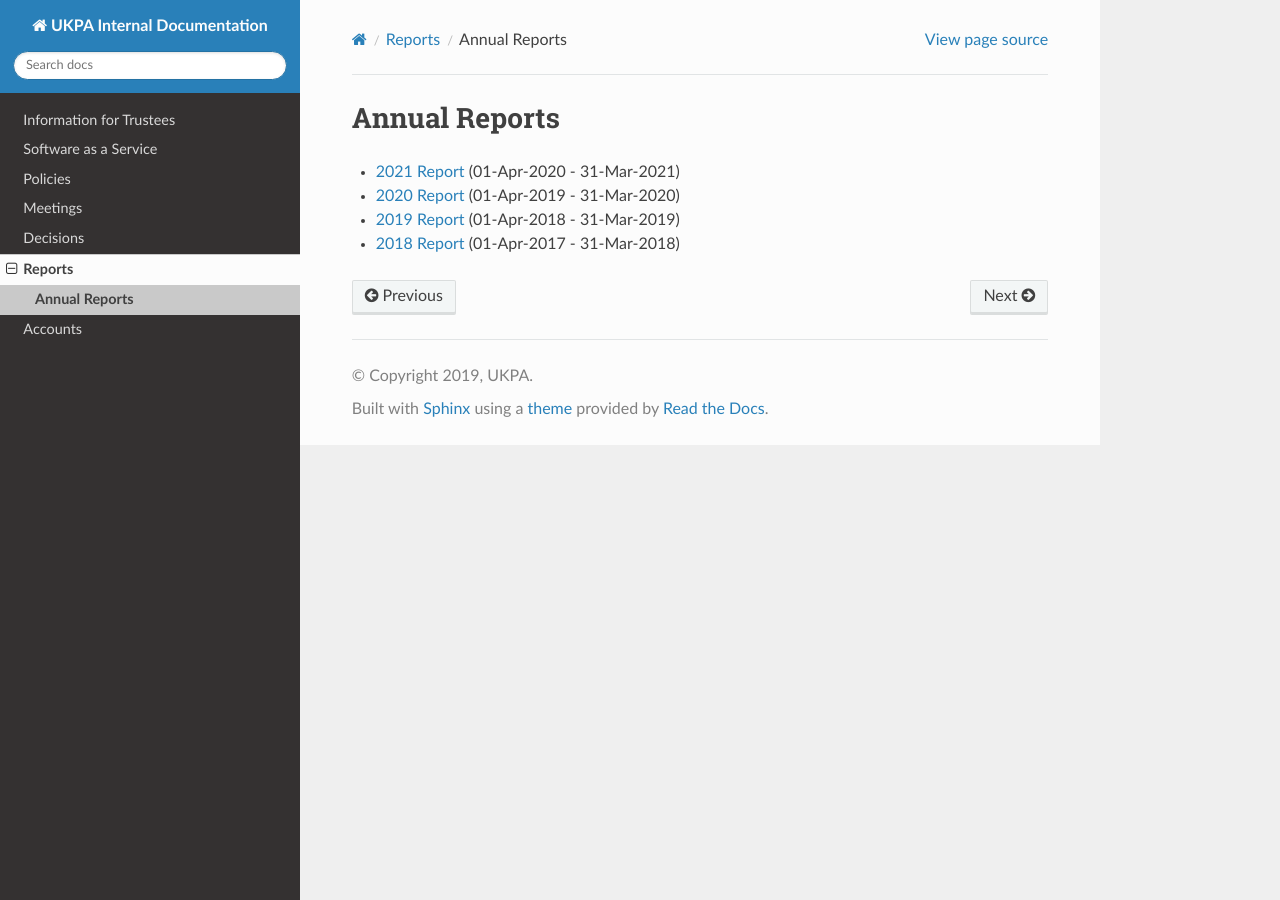
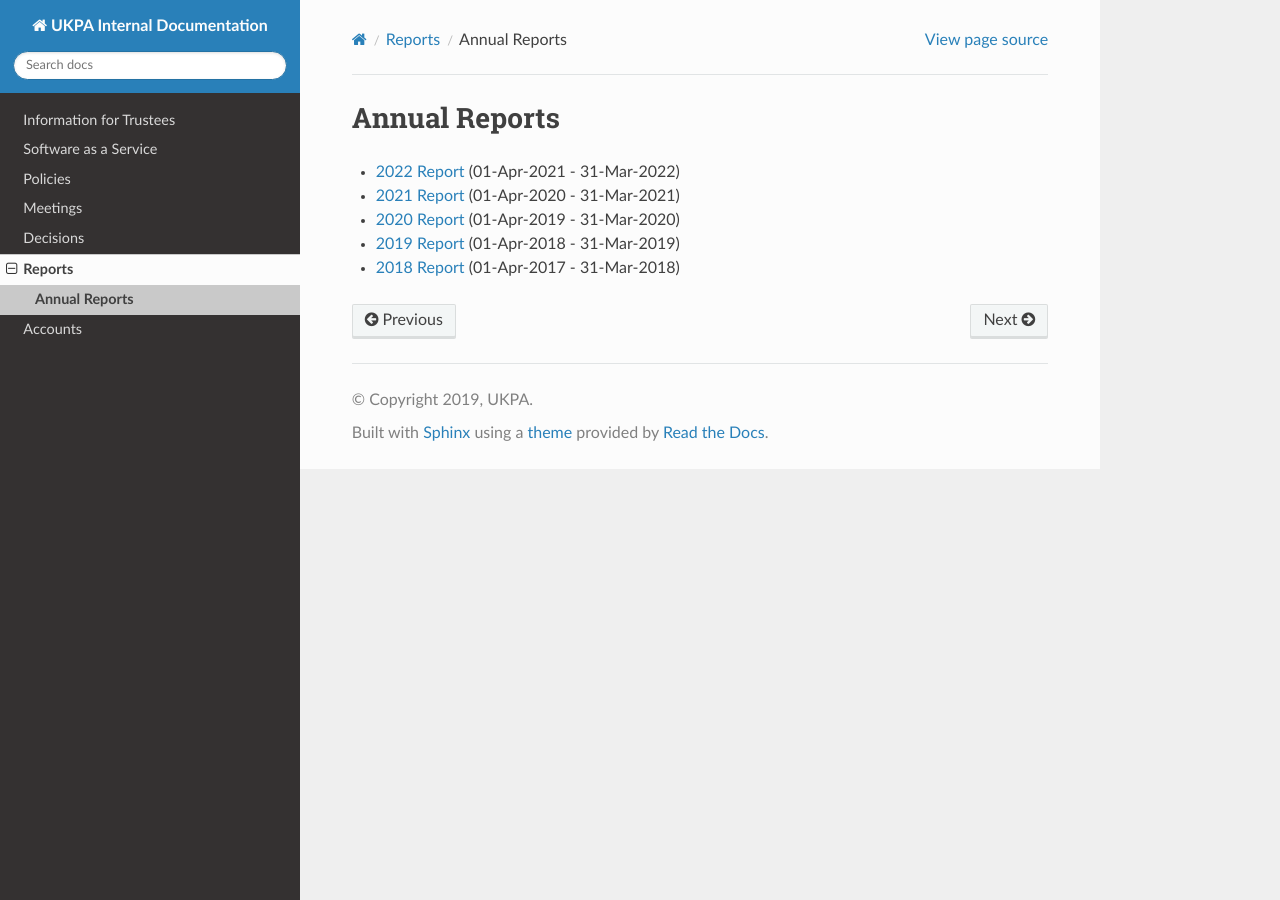
Before and after one commit to UKPythonAssociation/ukpa-internaldocs, a Sphinx documentation site: the page built from source/reports/annual_reports.rst, in a window 1280 px wide. Built offline with Sphinx 7.4.7 and the Read the Docs theme 2.0.0, drawn with Linux system fonts in a browser that asks for light colours.

Commit message:
Add 2022 annual report

```diff
--- a/source/reports/annual_reports.rst
+++ b/source/reports/annual_reports.rst
@@ -1,11 +1,13 @@
 Annual Reports
 ==============
 
+- `2022 Report`_ (01-Apr-2021 - 31-Mar-2022)
 - `2021 Report`_ (01-Apr-2020 - 31-Mar-2021)
 - `2020 Report`_ (01-Apr-2019 - 31-Mar-2020)
 - `2019 Report`_ (01-Apr-2018 - 31-Mar-2019)
 - `2018 Report`_ (01-Apr-2017 - 31-Mar-2018)
 
+.. _2022 Report: https://github.com/UKPythonAssociation/trustees-annual-report/releases/download/2022/2022.pdf
 .. _2021 Report: https://github.com/UKPythonAssociation/trustees-annual-report/releases/download/2021/2021.pdf
 .. _2020 Report: https://github.com/UKPythonAssociation/trustees-annual-report/releases/download/2020/UKPA_Trustees_Annual_Report_2020.pdf
 .. _2019 Report: https://github.com/UKPythonAssociation/trustees-annual-report/releases/download/2019/UKPA_Trustees_Annual_Report_2019.pdf
```
